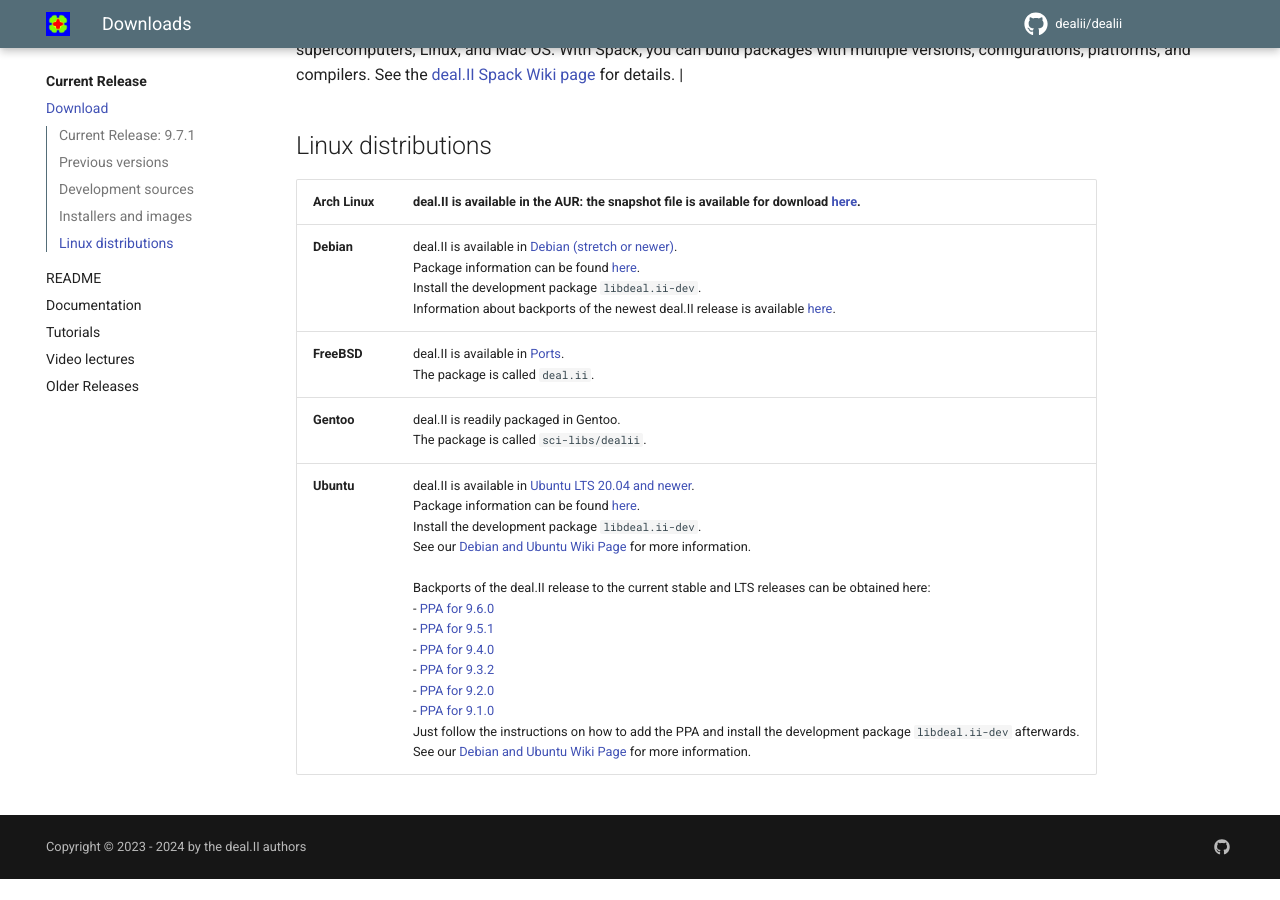
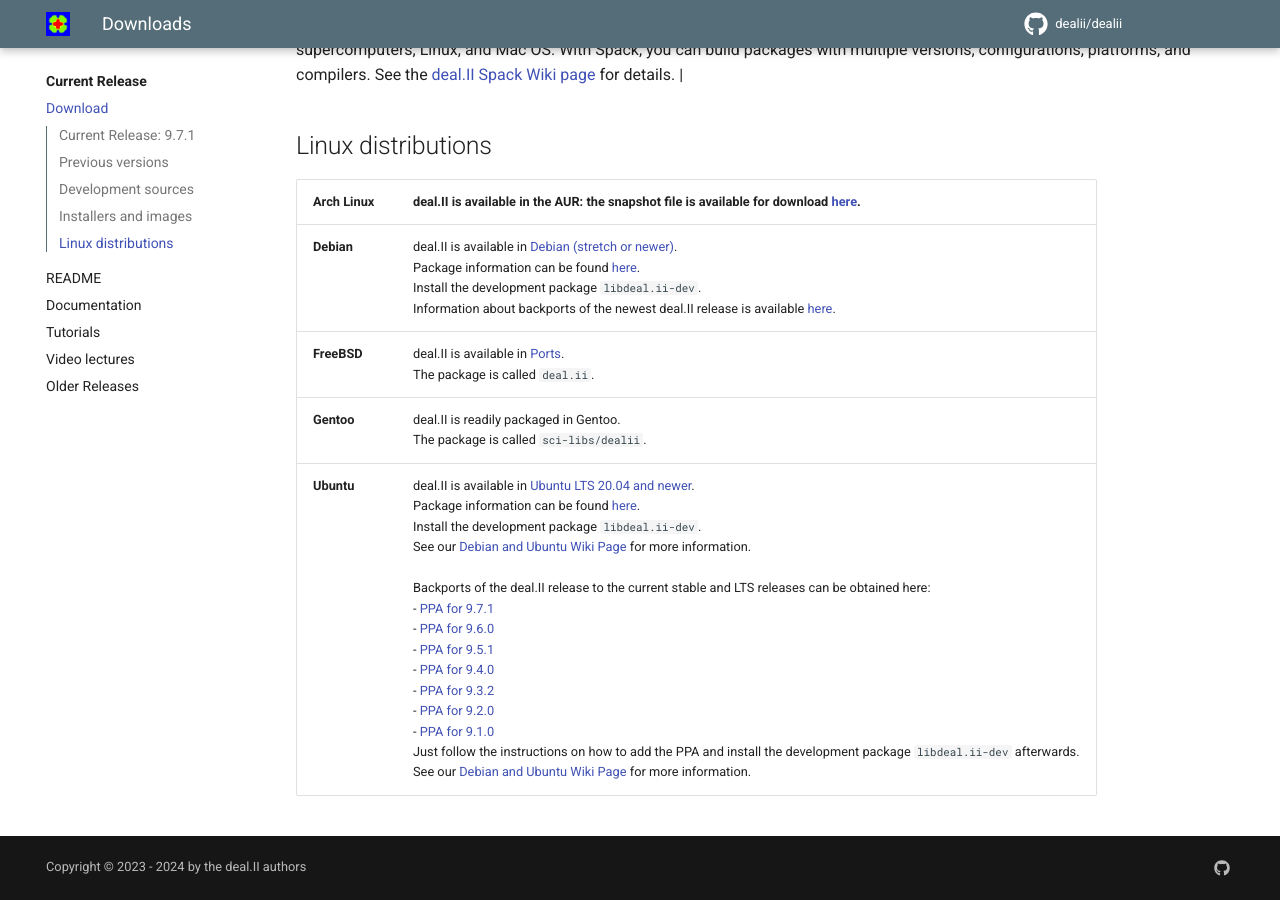
Before and after one commit to dealii/website, an MkDocs documentation site: the page built from docs/current_release/download.md, in a window 1280 px wide and 900 px high, scrolled down 1527 px. Built offline with MkDocs 1.6.1 and Material for MkDocs 9.7.7, drawn with Linux system fonts in a browser that asks for light colours; comment, search, counter and statistics services are not loaded; before the commit the page ends 2406 px from its top, so only the background shows below that.

Commit message:
add deal.II 9.7.1 backports for Ubuntu

```diff
--- a/docs/current_release/download.md
+++ b/docs/current_release/download.md
@@ -71,4 +71,4 @@
 | **Debian**      | deal.II is available in [Debian (stretch or newer)](https://www.debian.org/releases/testing/).<br>Package information can be found [here](https://packages.qa.debian.org/d/deal.ii.html).<br>Install the development package `libdeal.ii-dev`.<br>Information about backports of the newest deal.II release is available [here](https://backports.debian.org/). |
 | **FreeBSD**     | deal.II is available in [Ports](https://www.freshports.org/math/deal.ii).<br>The package is called `deal.ii`. |
 | **Gentoo**      | deal.II is readily packaged in Gentoo.<br>The package is called `sci-libs/dealii`. |
-| **Ubuntu**      | deal.II is available in [Ubuntu LTS 20.04 and newer](http://releases.ubuntu.com/yakkety/).<br>Package information can be found [here](https://launchpad.net/ubuntu/+source/deal.ii).<br>Install the development package `libdeal.ii-dev`.<br>See our [Debian and Ubuntu Wiki Page](https://github.com/dealii/dealii/wiki/Debian-and-Ubuntu) for more information.<br><br>Backports of the deal.II release to the current stable and LTS releases can be obtained here:<br>- [PPA for 9.6.0](https://launchpad.net/~ginggs/+archive/ubuntu/deal.ii-9.6.0-backports)<br>- [PPA for 9.5.1](https://launchpad.net/~ginggs/+archive/ubuntu/deal.ii-9.5.1-backports)<br>- [PPA for 9.4.0](https://launchpad.net/~ginggs/+archive/ubuntu/deal.ii-9.4.0-backports)<br>- [PPA for 9.3.2](https://launchpad.net/~ginggs/+archive/ubuntu/deal.ii-9.3.2-backports)<br>- [PPA for 9.2.0](https://launchpad.net/~ginggs/+archive/ubuntu/deal.ii-9.2.0-backports)<br>- [PPA for 9.1.0](https://launchpad.net/~ginggs/+archive/ubuntu/deal.ii-backports)<br>Just follow the instructions on how to add the PPA and install the development package `libdeal.ii-dev` afterwards.<br>See our [Debian and Ubuntu Wiki Page](https://github.com/dealii/dealii/wiki/Debian-and-Ubuntu) for more information. |
+| **Ubuntu**      | deal.II is available in [Ubuntu LTS 20.04 and newer](http://releases.ubuntu.com/yakkety/).<br>Package information can be found [here](https://launchpad.net/ubuntu/+source/deal.ii).<br>Install the development package `libdeal.ii-dev`.<br>See our [Debian and Ubuntu Wiki Page](https://github.com/dealii/dealii/wiki/Debian-and-Ubuntu) for more information.<br><br>Backports of the deal.II release to the current stable and LTS releases can be obtained here:<br>- [PPA for 9.7.1](https://launchpad.net/~ginggs/+archive/ubuntu/deal.ii-9.7.1-backports)<br>- [PPA for 9.6.0](https://launchpad.net/~ginggs/+archive/ubuntu/deal.ii-9.6.0-backports)<br>- [PPA for 9.5.1](https://launchpad.net/~ginggs/+archive/ubuntu/deal.ii-9.5.1-backports)<br>- [PPA for 9.4.0](https://launchpad.net/~ginggs/+archive/ubuntu/deal.ii-9.4.0-backports)<br>- [PPA for 9.3.2](https://launchpad.net/~ginggs/+archive/ubuntu/deal.ii-9.3.2-backports)<br>- [PPA for 9.2.0](https://launchpad.net/~ginggs/+archive/ubuntu/deal.ii-9.2.0-backports)<br>- [PPA for 9.1.0](https://launchpad.net/~ginggs/+archive/ubuntu/deal.ii-backports)<br>Just follow the instructions on how to add the PPA and install the development package `libdeal.ii-dev` afterwards.<br>See our [Debian and Ubuntu Wiki Page](https://github.com/dealii/dealii/wiki/Debian-and-Ubuntu) for more information. |
```
